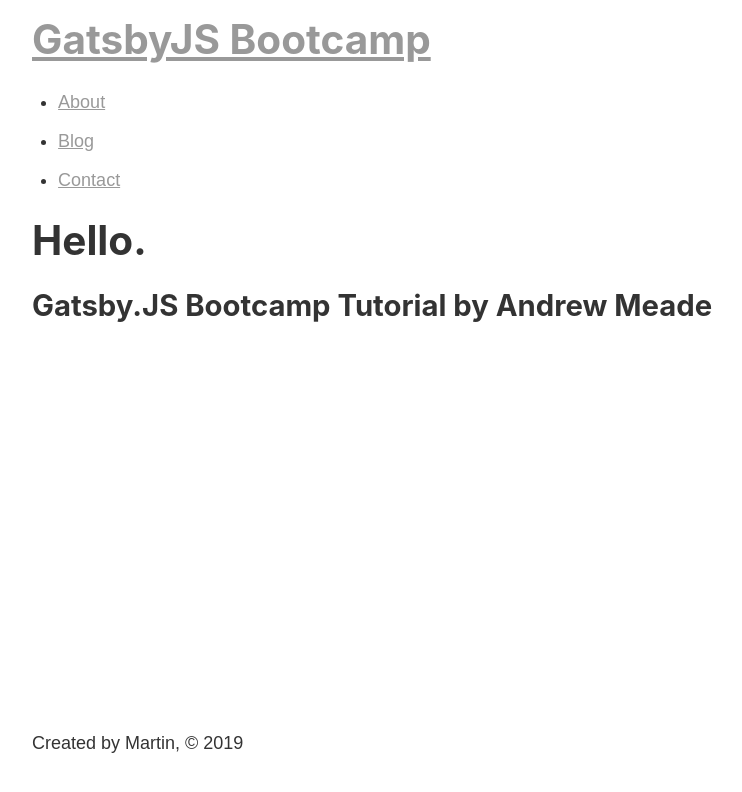
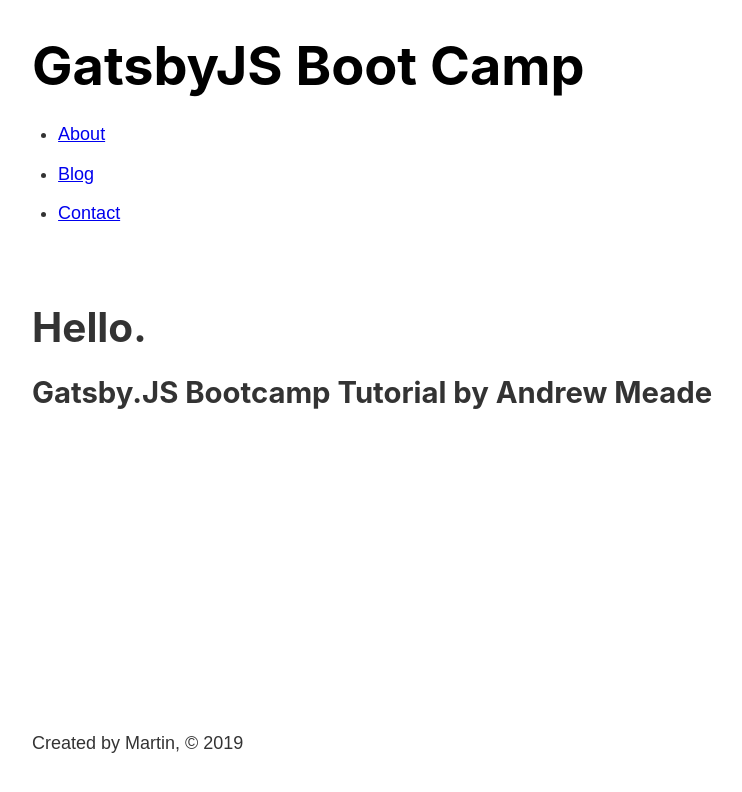
Before and after one commit to MartinDK/gatsby-bootcamp, a Gatsby site: page / in a window 1280 px wide. Shown: the whole page, without its empty margins (251-993 px from the left). Built offline with nearby package versions, Linux system fonts and the light colour scheme; Gatsby itself is replaced by a stand-in of ours.

Commit message:
Added styling to header

```diff
--- a/src/components/header.js
+++ b/src/components/header.js
@@ -5,10 +5,10 @@ import headerStyles from './header.module.scss'
 
 const Header = () => {
   return (
-    <header>
-      <h1><Link to="/">GatsbyJS Bootcamp</Link></h1>
+    <header className={headerStyles.header}>
+      <h1><Link className={headerStyles.title} to="/">GatsbyJS Boot Camp</Link></h1>
       <nav>
-        <ul>
+        <ul className={headerStyles.navList}>
           <li><Link to="/about">About</Link></li>
           <li><Link to="/blog">Blog</Link></li>
           <li><Link to="/contact">Contact</Link></li>
--- a/src/components/header.module.scss
+++ b/src/components/header.module.scss
@@ -1,3 +1,15 @@
-a {
-  color: #999999;
+.header {
+  padding: 1rem 0 3rem;
 }
+
+.title {
+  color: #000000;
+  font-size: 3rem;
+  text-decoration: none;
+}
+
+.nav-list {
+  display: flex;
+  list-style-type: none;
+  margin: 0;
+}
```
Also changed, not shown: package.json (+1 -8 lines), README.md.
